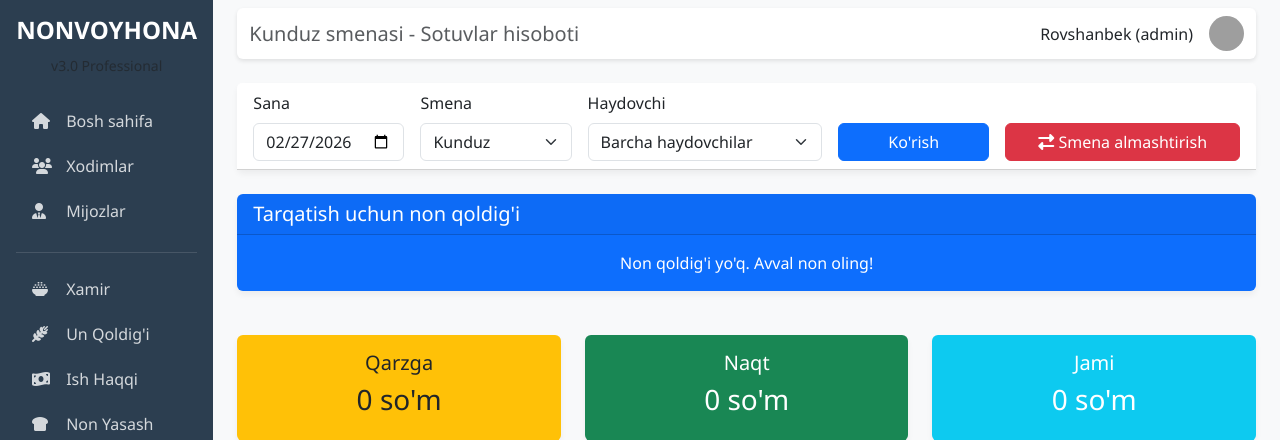
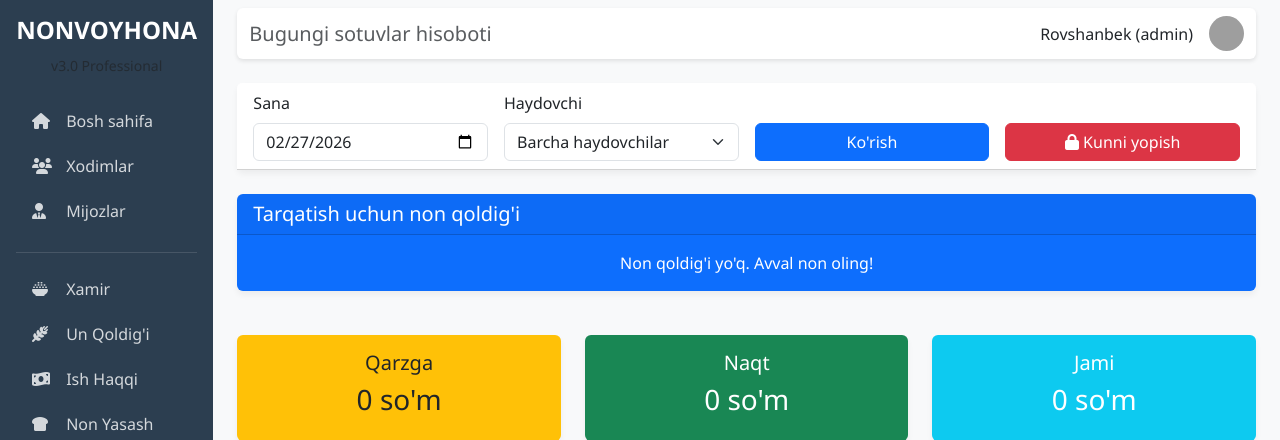
Before and after one commit to nonvoyhonatizimi/bakerysystemsolatr, a Flask app: page /reports/daily-sales in a window 1280 px wide. Shown: the top 440 px of the page. Run offline with Flask 3, Linux system fonts and the light colour scheme; a user stored in the database is signed in; grey boxes are pictures that could not be loaded.

Commit message:
Revert "Add smena (kunduz/tun) shift management to daily sales"
This reverts commit 3754accc1fe9e68d18b04467dd62315aa087fb26.

```diff
--- a/models.py
+++ b/models.py
@@ -152,13 +152,10 @@ class Log(db.Model):
 class DayStatus(db.Model):
     __tablename__ = 'kun_holati'
     id = db.Column(db.Integer, primary_key=True)
-    sana = db.Column(db.Date, nullable=False)
-    smena = db.Column(db.String(20), default='kunduz')  # 'kunduz' yoki 'tun'
+    sana = db.Column(db.Date, nullable=False, unique=True)
     status = db.Column(db.String(20), default='ochiq')  # 'ochiq' yoki 'yopiq'
     yopilgan_vaqt = db.Column(db.DateTime)
     yopgan_admin = db.Column(db.String(100))
-
-    __table_args__ = (db.UniqueConstraint('sana', 'smena', name='unique_smena'),)
 
 class UnQoldiq(db.Model):
     __tablename__ = 'un_qoldiq'
--- a/routes/reports.py
+++ b/routes/reports.py
@@ -388,9 +388,8 @@ def daily_sales():
         DriverInventory.sana == filter_date
     ).order_by(DriverInventory.driver_id, DriverInventory.non_turi).all()
 
-    # Kun holatini tekshirish (smena bo'yicha)
-    current_smena = request.args.get('smena', 'kunduz')
-    day_status = DayStatus.query.filter_by(sana=filter_date, smena=current_smena).first()
+    # Kun holatini tekshirish
+    day_status = DayStatus.query.filter_by(sana=filter_date).first()
 
     return render_template('reports/daily_sales.html',
                          filter_date=filter_date,
@@ -409,7 +408,7 @@ def daily_sales():
 @reports_bp.route('/close-day', methods=['POST'])
 @login_required
 def close_day():
-    """Smena almashtirish (faqat admin)"""
+    """Kunni yopish (faqat admin)"""
     if current_user.rol != 'admin':
         flash('Bu funksiya faqat admin uchun!', 'error')
         return redirect(url_for('reports.daily_sales'))
@@ -417,12 +416,14 @@ def close_day():
     from datetime import date
     today = date.today()
 
-    # Hozirgi smenani aniqlash (URL dan yoki default kunduz)
-    current_smena = request.args.get('smena', 'kunduz')
-    next_smena = 'tun' if current_smena == 'kunduz' else 'kunduz'
+    # Bugungi kun statusini tekshirish
+    day_status = DayStatus.query.filter_by(sana=today).first()
 
-    # Hozirgi smenani yopish
-    day_status = DayStatus.query.filter_by(sana=today, smena=current_smena).first()
+    if day_status and day_status.status == 'yopiq':
+        flash('Bugungi kun allaqachon yopilgan!', 'warning')
+        return redirect(url_for('reports.daily_sales'))
+
+    # Kunni yopish
     if day_status:
         day_status.status = 'yopiq'
         day_status.yopilgan_vaqt = uz_datetime()
@@ -430,7 +431,6 @@ def close_day():
     else:
         day_status = DayStatus(
             sana=today,
-            smena=current_smena,
             status='yopiq',
             yopilgan_vaqt=uz_datetime(),
             yopgan_admin=current_user.ism
@@ -438,5 +438,5 @@ def close_day():
         db.session.add(day_status)
 
     db.session.commit()
-    flash(f'{current_smena.capitalize()} smenasi yopildi! {next_smena.capitalize()} smenasi boshlandi.', 'success')
-    return redirect(url_for('reports.daily_sales', smena=next_smena))
+    flash(f'{today.strftime("%d.%m.%Y")} sanasi yopildi!', 'success')
+    return redirect(url_for('reports.daily_sales'))
--- a/templates/reports/daily_sales.html
+++ b/templates/reports/daily_sales.html
@@ -1,24 +1,16 @@
 {% extends "base.html" %}
 
-{% set current_smena = request.args.get('smena', 'kunduz') %}
 {% block title %}Bugungi sotuvlar - Nonvoyhona Tizimi{% endblock %}
-{% block header_title %}{{ current_smena.capitalize() }} smenasi - Sotuvlar hisoboti{% endblock %}
+{% block header_title %}Bugungi sotuvlar hisoboti{% endblock %}
 
 {% block content %}
 <!-- Filter -->
 <div class="card mb-4">
     <div class="card-header bg-white">
         <form method="GET" class="row g-3 align-items-end">
-            <div class="col-md-2">
+            <div class="col-md-3">
                 <label for="date" class="form-label">Sana</label>
                 <input type="date" class="form-control" id="date" name="date" value="{{ filter_date.strftime('%Y-%m-%d') }}">
-            </div>
-            <div class="col-md-2">
-                <label for="smena" class="form-label">Smena</label>
-                <select class="form-select" id="smena" name="smena">
-                    <option value="kunduz" {% if current_smena == 'kunduz' %}selected{% endif %}>Kunduz</option>
-                    <option value="tun" {% if current_smena == 'tun' %}selected{% endif %}>Tun</option>
-                </select>
             </div>
             <div class="col-md-3">
                 <label for="driver_id" class="form-label">Haydovchi</label>
@@ -29,19 +21,19 @@
                     {% endfor %}
                 </select>
             </div>
-            <div class="col-md-2">
+            <div class="col-md-3">
                 <button type="submit" class="btn btn-primary w-100">Ko'rish</button>
             </div>
             <div class="col-md-3">
                 {% if current_user.rol == 'admin' %}
                     {% if day_status and day_status.status == 'yopiq' %}
                         <button type="button" class="btn btn-secondary w-100" disabled>
-                            <i class="fas fa-lock"></i> {{ current_smena.capitalize() }} yopilgan
+                            <i class="fas fa-lock"></i> Kun yopilgan
                         </button>
                     {% else %}
-                        <form method="POST" action="{{ url_for('reports.close_day', smena=current_smena) }}" onsubmit="return confirm('{{ current_smena.capitalize() }} smenasini yopib, keyingi smenaga o\'tmoqchimisiz?')">
+                        <form method="POST" action="{{ url_for('reports.close_day') }}" onsubmit="return confirm('Haqiqatan ham kunni yopmoqchimisiz?')">
                             <button type="submit" class="btn btn-danger w-100">
-                                <i class="fas fa-exchange-alt"></i> Smena almashtirish
+                                <i class="fas fa-lock"></i> Kunni yopish
                             </button>
                         </form>
                     {% endif %}
```
